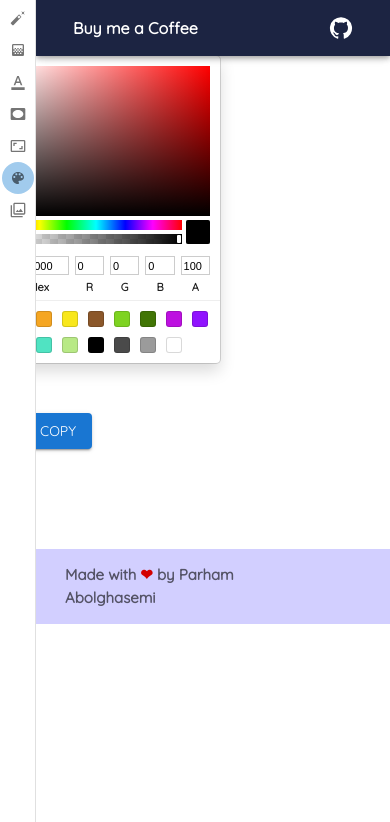
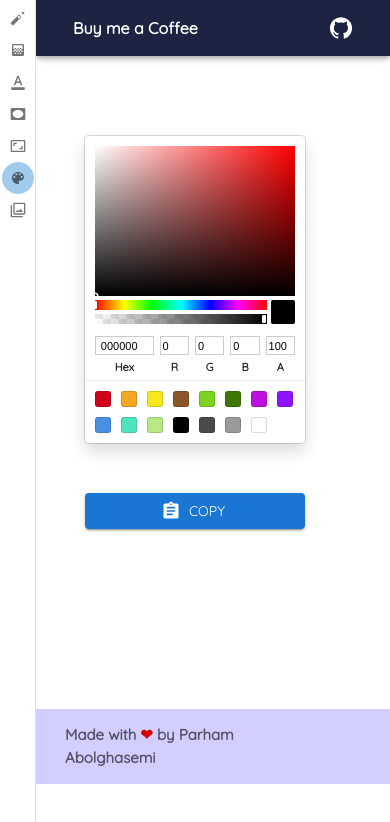
Before and after one commit to parham-ab/React-magic-css, a React (Create React App) app: page /color-picker in a window 390 px wide. Shown: the top 822 px of the page. Built offline with nearby package versions, Linux system fonts and the light colour scheme; some icons are missing.

Commit message:
make color picker component responsive

```diff
--- a/src/components/ColorPicker.js
+++ b/src/components/ColorPicker.js
@@ -1,6 +1,6 @@
 import React, { useEffect, useState } from "react";
 // mui components
-import { Button } from "@mui/material";
+import { Button, Grid } from "@mui/material";
 // react color picker
 import { SketchPicker } from "react-color";
 // custom hooks
@@ -13,6 +13,7 @@ import copy from "copy-to-clipboard";
 import { ToastContainer } from "react-toastify";
 import "react-toastify/dist/ReactToastify.css";
 import { notify } from "./functions/toast";
+import { Container } from "@mui/system";
 
 const ColorPicker = () => {
   const [firstColor, setFirstColor] = useState("");
@@ -34,18 +35,22 @@ const ColorPicker = () => {
   DynamicTitle("Magic CSS - Color Picker");
 
   return (
-    <div>
+    <Container>
+      <Grid container>
+        <Grid item sx={{ margin: "80px auto" }}>
           <SketchPicker color={firstColor} onChangeComplete={changeHandle} />
           <Button
             onClick={copyToClipboard}
-        sx={{ marginY: "50px" }}
+            sx={{ marginY: "50px", width: "220px" }}
             variant="contained"
             startIcon={<AssignmentIcon />}
           >
             Copy
           </Button>
+        </Grid>
+      </Grid>
       <ToastContainer />
-    </div>
+    </Container>
   );
 };
 
```
Lines whose indentation alone changed are shown as unchanged.
